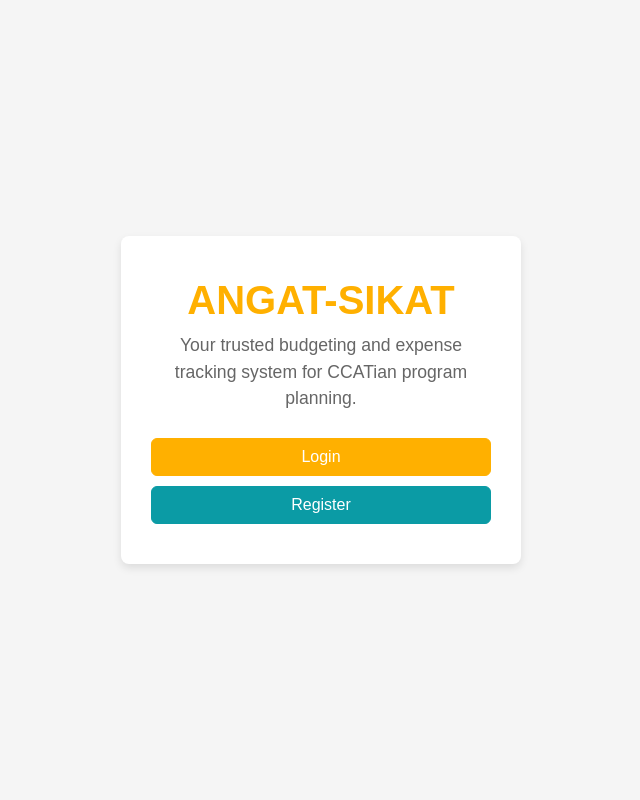
After one commit to sayilisayily/angat_sikat, a PHP site: page / in a window 1280 px wide. The commit adds this page. Shown: the whole page, without its empty margins (319-959 px from the left). Run offline with PHP 8.4, Linux system fonts and the light colour scheme; some libraries are stand-ins or nearby versions.

Commit message:
added index and admin dashboard

```diff
--- a/dashboard/officer_dashboard_copy.php
+++ b/dashboard/admin_dashboard.php
@@ -2,8 +2,8 @@
 session_start();
 include("../connection.php");
 
-// Check if user is logged in and has officer role
-if (!isset($_SESSION['user_id']) || $_SESSION['role'] !== 'officer') {
+// Check if user is logged in and has admin role
+if (!isset($_SESSION['user_id']) || $_SESSION['role'] !== 'admin') {
     header("Location: login.php");
     exit();
 }
--- /dev/null
+++ b/index.php
@@ -0,0 +1,71 @@
+<!DOCTYPE html>
+<html lang="en">
+<head>
+    <meta charset="UTF-8">
+    <meta name="viewport" content="width=device-width, initial-scale=1.0">
+    <title>ANGAT-SIKAT System</title>
+    <link rel="stylesheet" href="https://cdn.jsdelivr.net/npm/bootstrap@5.3.0/dist/css/bootstrap.min.css">
+    <link rel="stylesheet" href="https://cdnjs.cloudflare.com/ajax/libs/font-awesome/6.6.0/css/all.min.css">
+    <link rel="stylesheet" href="styles.css"> <!-- Link to your custom stylesheet -->
+    <style>
+        /* Custom styles based on system palette */
+        body {
+            background-color: #f5f5f5;
+            font-family: Arial, sans-serif;
+            display: flex;
+            align-items: center;
+            justify-content: center;
+            height: 100vh;
+            margin: 0;
+        }
+        .container {
+            text-align: center;
+            background-color: white;
+            border-radius: 8px;
+            box-shadow: 0 4px 8px rgba(0, 0, 0, 0.1);
+            padding: 40px 30px;
+            max-width: 400px;
+            width: 100%;
+        }
+        h1 {
+            color: #FFB000;
+            font-size: 2.5rem;
+            font-weight: bold;
+        }
+        p {
+            color: #666666;
+            font-size: 1.1rem;
+        }
+        .btn-primary {
+            background-color: #FFB000;
+            border-color: #FFB000;
+            color: #fff;
+            width: 100%;
+            margin-top: 10px;
+        }
+        .btn-primary:hover {
+            background-color: #e69a00;
+            border-color: #e69a00;
+        }
+        .btn-secondary {
+            background-color: #0B9BA5;
+            border-color: #0B9BA5;
+            color: #fff;
+            width: 100%;
+            margin-top: 10px;
+        }
+        .btn-secondary:hover {
+            background-color: #087f8b;
+            border-color: #087f8b;
+        }
+    </style>
+</head>
+<body>
+    <div class="container">
+        <h1>ANGAT-SIKAT</h1>
+        <p>Your trusted budgeting and expense tracking system for CCATian program planning.</p>
+        <a href="authentication-login.php" class="btn btn-primary">Login</a>
+        <a href="authentication-register.php" class="btn btn-secondary">Register</a>
+    </div>
+</body>
+</html>
```
